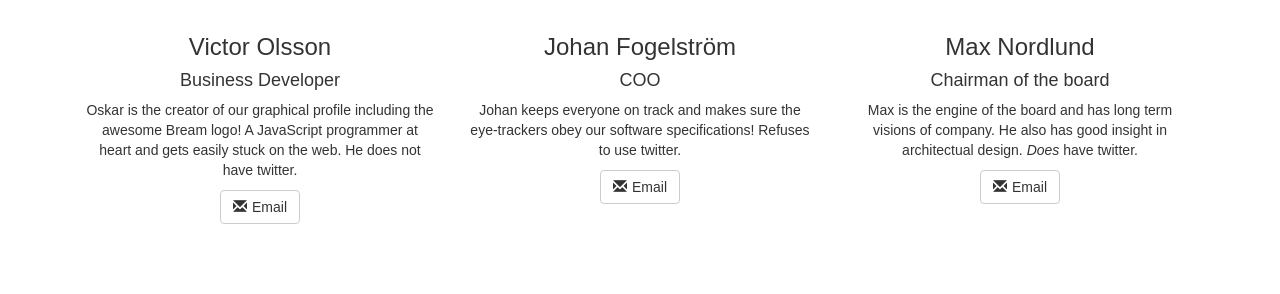
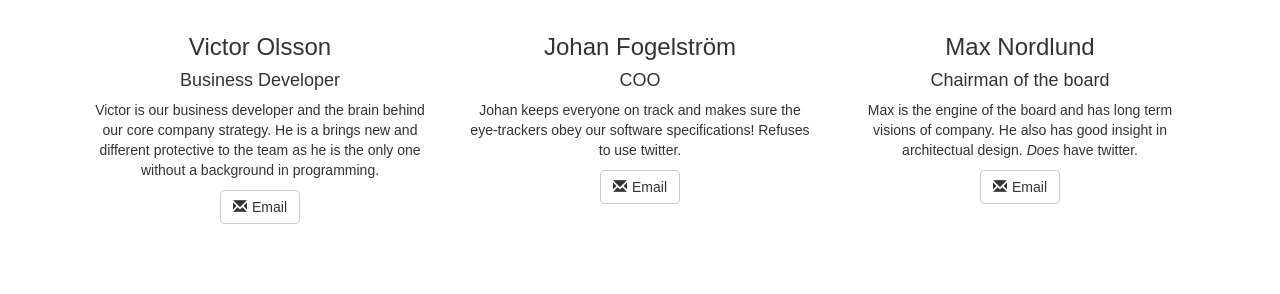
Before and after one commit to langest/BreamIOWebpage, a Jekyll site: the page built from about/index.html, in a window 1280 px wide. Shown: the part 393-687 px from the top of the page. Built offline with Jekyll 4.4.1, drawn with Linux system fonts in a browser that asks for light colours; nearby versions of some CDN libraries; some web fonts are replaced; Markdown is read by kramdown in place of the engine named in the settings.

Commit message:
Update for Victors about text

```diff
--- a/about/index.html
+++ b/about/index.html
@@ -18,9 +18,7 @@ title: Bream IO
         <h3>Victor Olsson</h3>
         <h4>Business Developer</h4>
         <p>
-          Oskar is the creator of our graphical profile including the awesome Bream logo!
-          A JavaScript programmer at heart and gets easily stuck on the web.
-          He does not have twitter.
+          Victor is our business developer and the brain behind our core company strategy. He is a brings new and different protective to the team as he is the only one without a background in programming.
         </p>
         <p>
           <a class="btn btn-default" href="mailto:victor.olsson@bream.io?subject=Bream%20IO">
```
